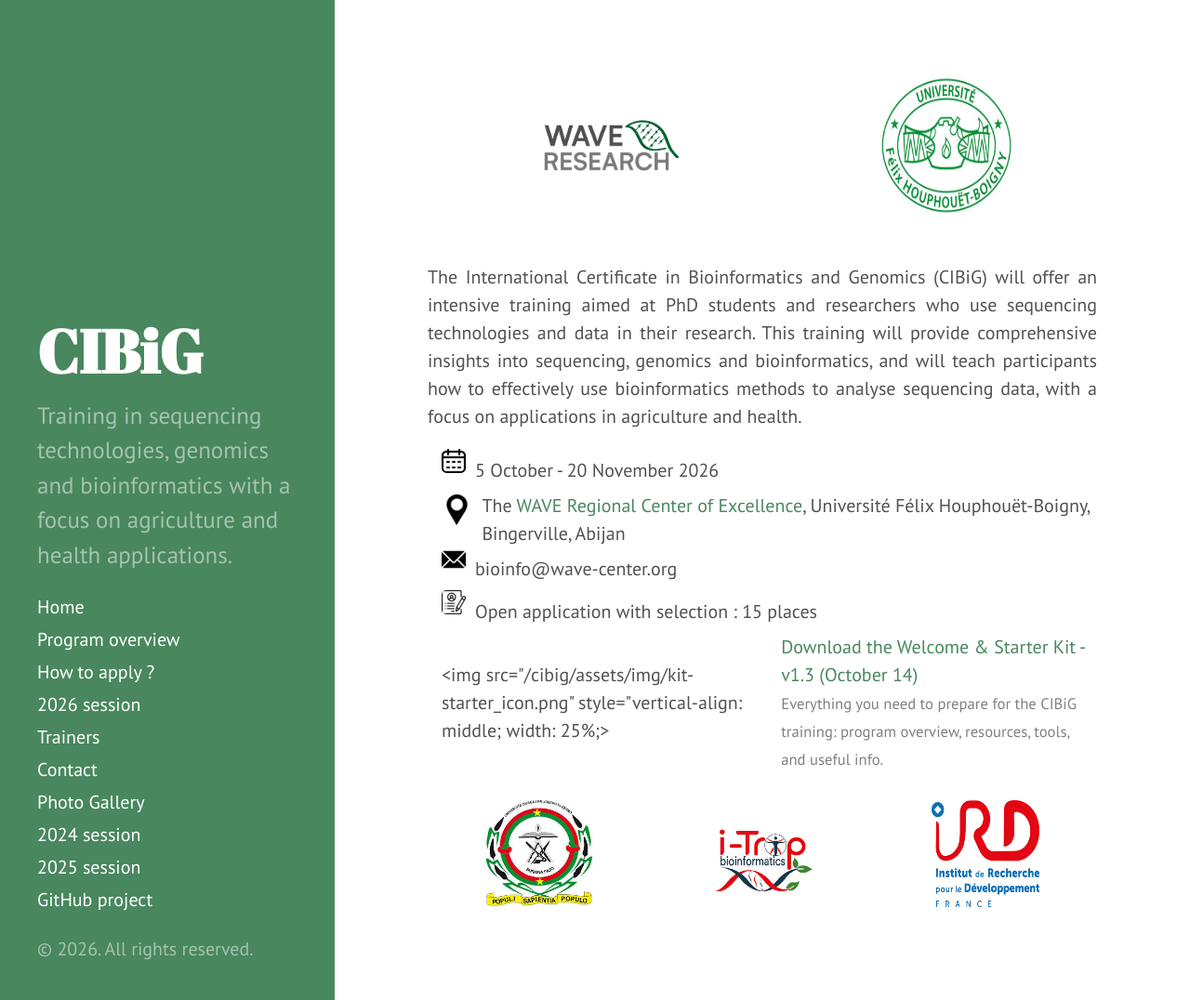
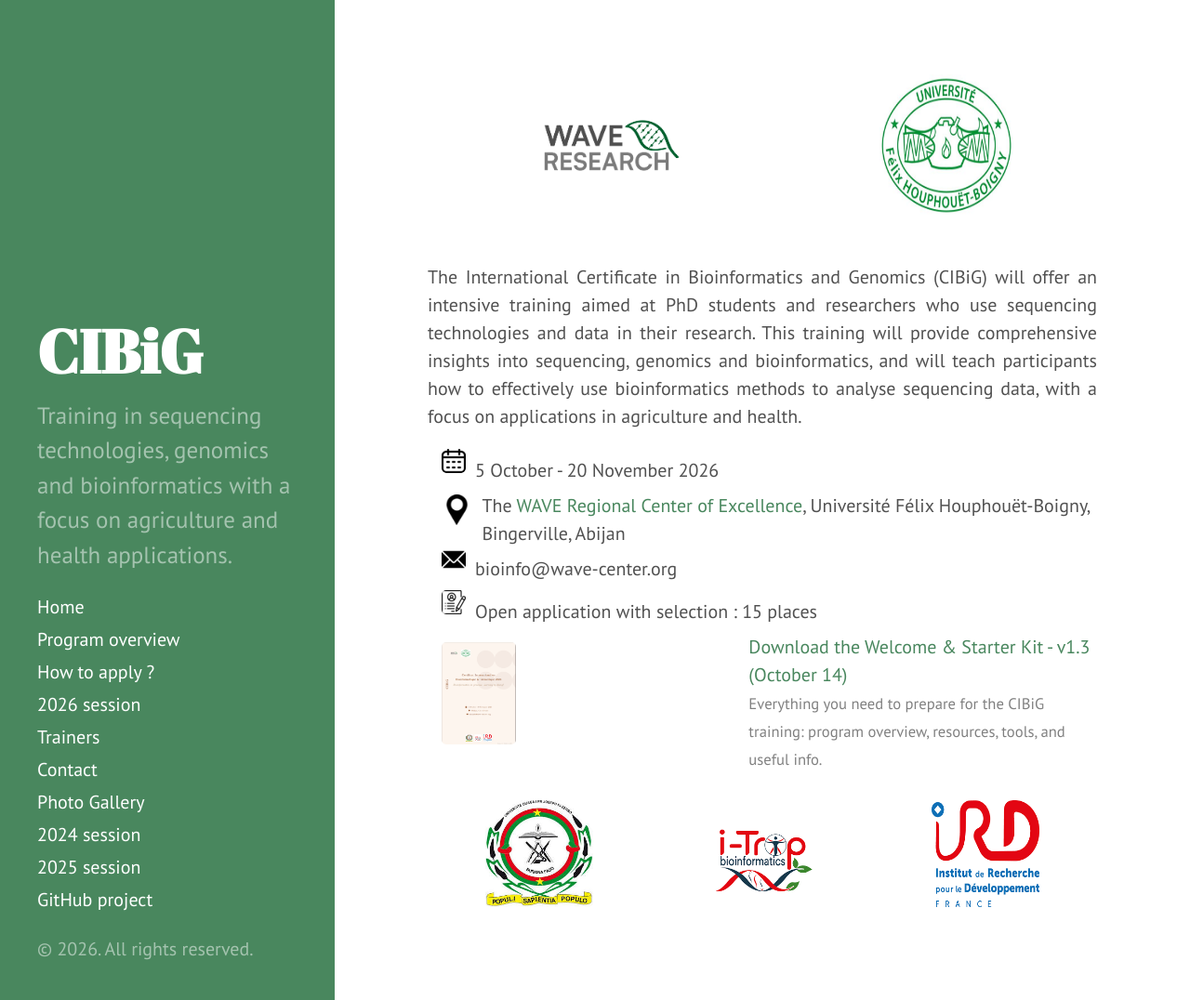
Before and after one commit to wave-centre/cibig, a Jekyll site: the page built from docs/index.md, in a window 1280 px wide and 1076 px high. Shown: the whole window at 93% size. Built offline with Jekyll 4.4.1, drawn with Linux system fonts in a browser that asks for light colours.

Commit message:
Update index.md

```diff
--- a/docs/index.md
+++ b/docs/index.md
@@ -62,7 +62,7 @@
 
 <div style="display: flex; align-items: center;">
 <div style="margin-left: 15px; margin-right: 10px;">
-<img src="/cibig/assets/img/kit-starter_icon.png" style="vertical-align: middle; width: 25%;>
+<img src="/cibig/assets/img/kit-starter_icon.png" style="vertical-align: middle; width: 25%;">
 </div>
 <div>
     <a href="https://wave-centre.github.io/cibig/assets/img/CIBIG2026_Welcome_Starter_Kit_v1.3.pdf" target="_blank">
```
